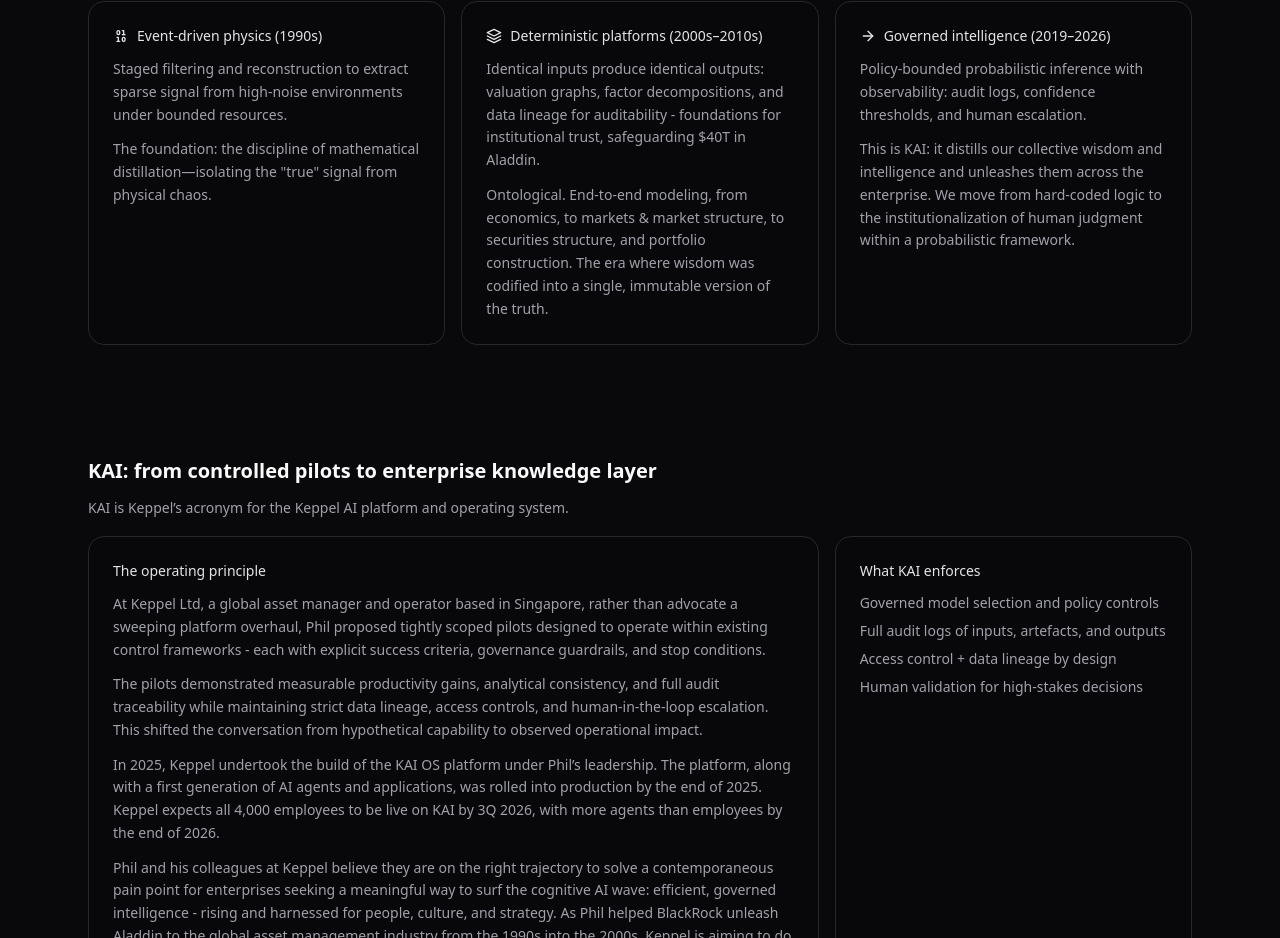
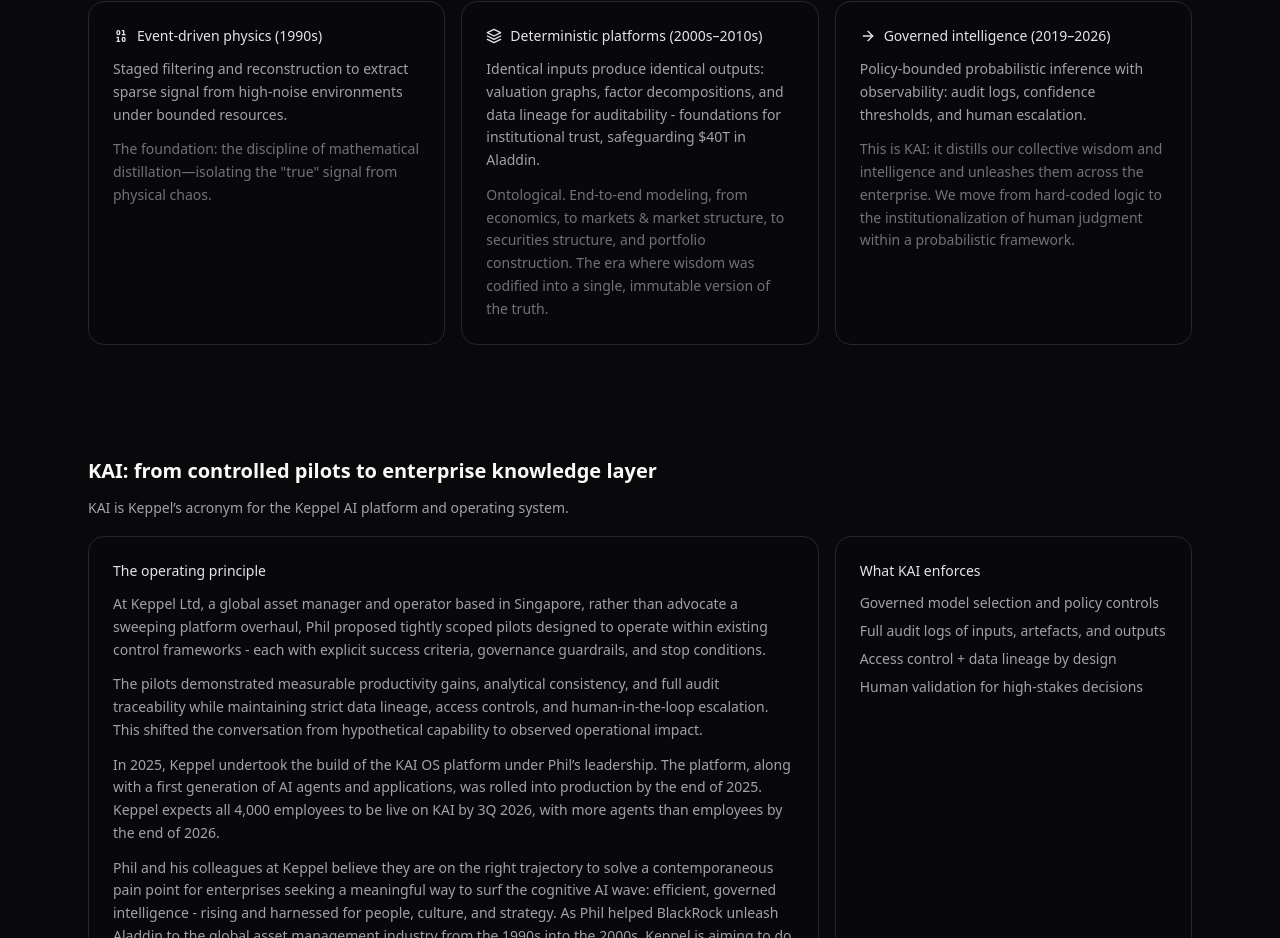
Before and after one commit to philipchewmy/kai, a React (Vite) app: page / in a window 1280 px wide. Shown: the part 1995-2933 px from the top of the page. Built offline with nearby package versions, Linux system fonts and the light colour scheme; a web font is replaced by a local one.

Commit message:
Darken second paragraph in paradigms cards

```diff
--- a/src/App.jsx
+++ b/src/App.jsx
@@ -202,7 +202,7 @@
               </div>
               <div className="mt-3 space-y-3 text-sm leading-relaxed text-zinc-400">
                 <p>Staged filtering and reconstruction to extract sparse signal from high-noise environments under bounded resources.</p>
-                <p>
+                <p className="text-zinc-500">
                   The foundation: the discipline of mathematical distillation—isolating the "true" signal from physical chaos.
                 </p>
               </div>
@@ -216,7 +216,7 @@
                   Identical inputs produce identical outputs: valuation graphs, factor decompositions, and data lineage for auditability -
                   foundations for institutional trust, safeguarding $40T in Aladdin.
                 </p>
-                <p>
+                <p className="text-zinc-500">
                   Ontological. End-to-end modeling, from economics, to markets & market structure, to securities structure, and portfolio
                   construction. The era where wisdom was codified into a single, immutable version of the truth.
                 </p>
@@ -228,7 +228,7 @@
               </div>
               <div className="mt-3 space-y-3 text-sm leading-relaxed text-zinc-400">
                 <p>Policy-bounded probabilistic inference with observability: audit logs, confidence thresholds, and human escalation.</p>
-                <p>
+                <p className="text-zinc-500">
                   This is KAI: it distills our collective wisdom and intelligence and unleashes them across the enterprise. We move from
                   hard-coded logic to the institutionalization of human judgment within a probabilistic framework.
                 </p>
```
